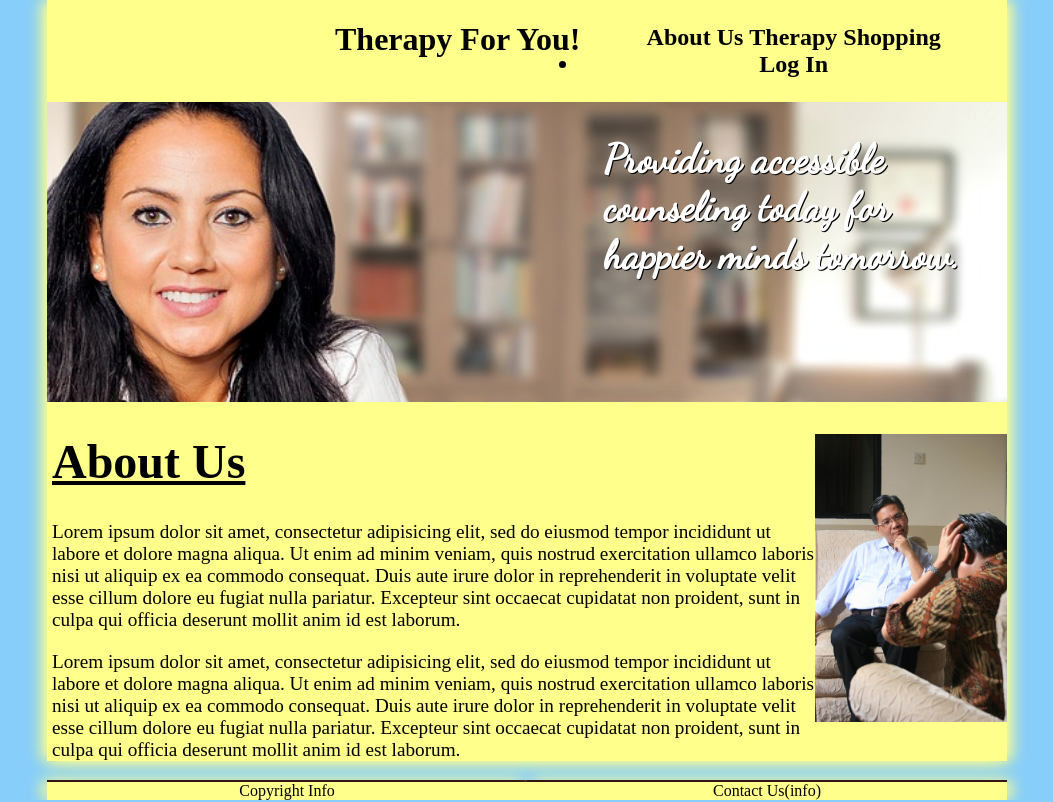
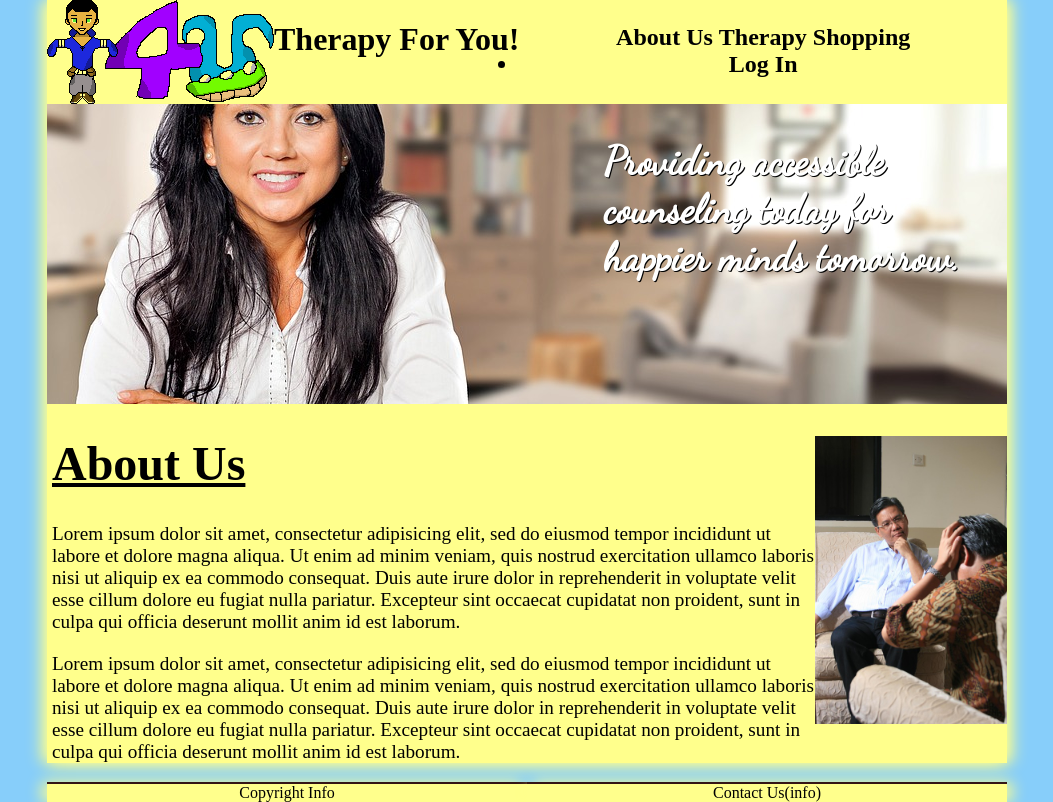
Before and after one commit to Nhoward388/Therapy-4-You, a plain HTML site: page index.html in a window 1280 px wide. Shown: the whole page, without its empty margins (113-1166 px from the left). Drawn offline with Linux system fonts and the light colour scheme.

Commit message:
Added Logo

```diff
--- a/index.html
+++ b/index.html
@@ -8,6 +8,7 @@
   </head>
   <body>
     <header class="header">
+      <img id="headerImage" src="T4U.png" alt=""/>
       <h1 id="header">Therapy For You!</h1>
       <nav>
         <h2 id="navbar">
--- a/styles.css
+++ b/styles.css
@@ -16,8 +16,13 @@ body {
    rgb(255, 255, 140) -5px 0px 15px;
 }
 
+header img {
+  float: left;
+  /* width: 30%; */
+}
+
 .header {
-  width: 70%;
+  width: 100%;
   float: right;
   text-align: center;
   margin: 0;
```
Also changed, not shown: T4U.png (added).
